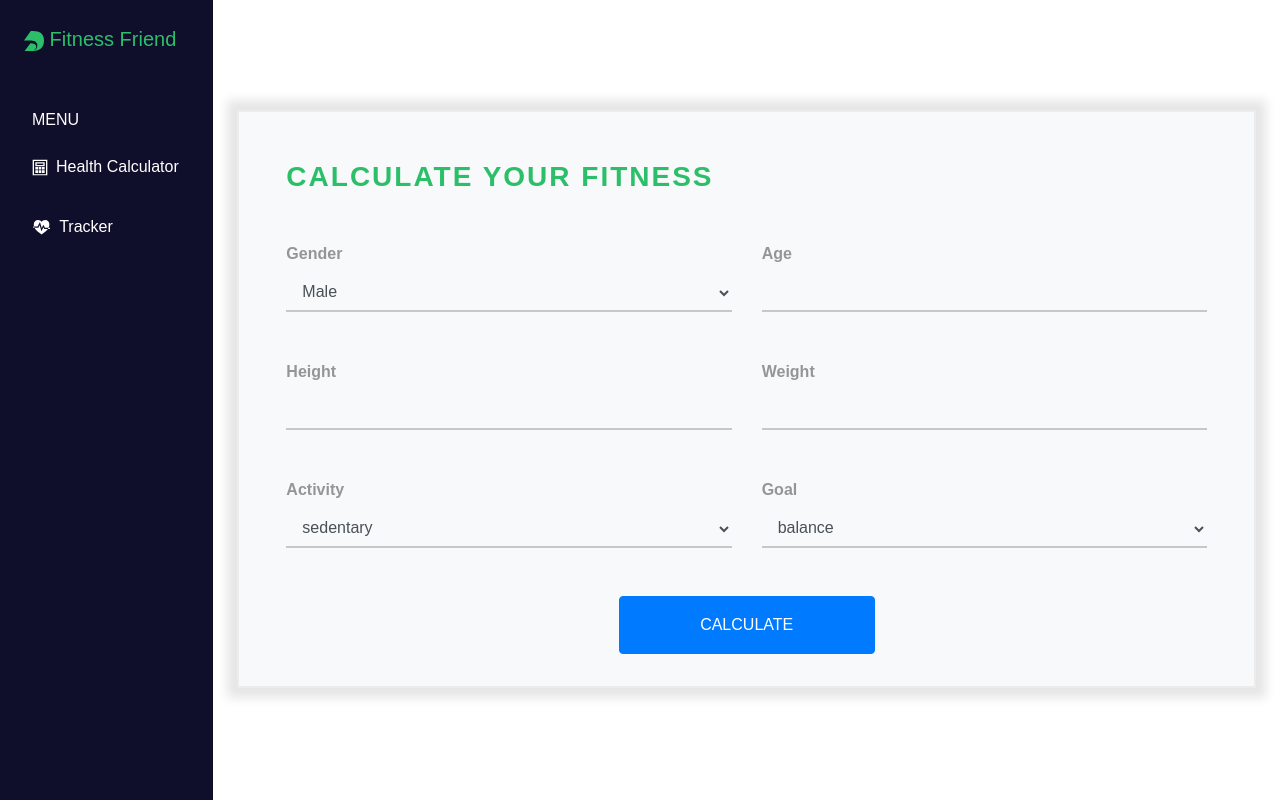
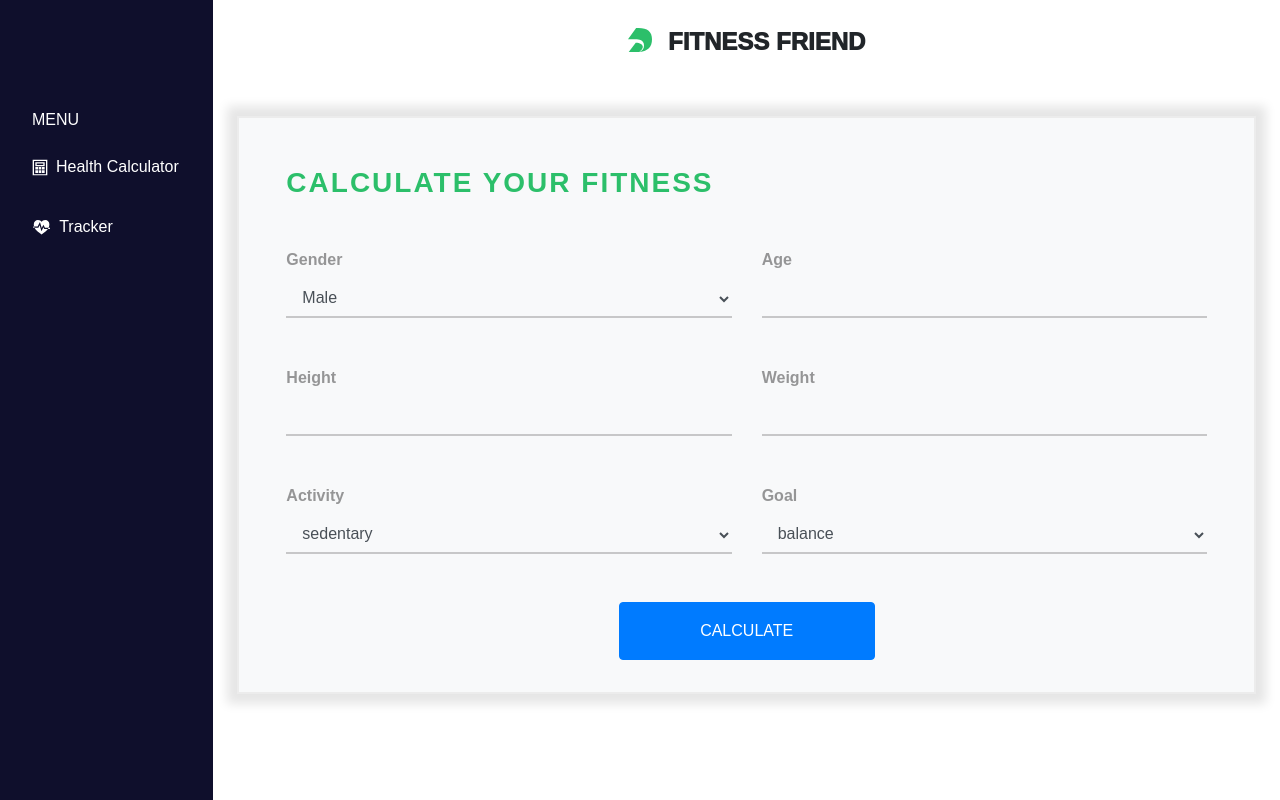
Before and after one commit to pragadesh-k/fitness-friend, a React (Create React App) app: page / in a window 1280 px wide. Built offline with nearby package versions, Linux system fonts and the light colour scheme.

Commit message:
change favicon

```diff
--- a/public/index.html
+++ b/public/index.html
@@ -24,7 +24,7 @@
       work correctly both with client-side routing and a non-root public URL.
       Learn how to configure a non-root public URL by running `npm run build`.
     -->
-    <title>Fitness Friend</title>
+    <title>FitnessFriend</title>
   </head>
   <body>
     <noscript>You need to enable JavaScript to run this app.</noscript>
--- a/src/components/header.js
+++ b/src/components/header.js
@@ -1,21 +1,22 @@
 import { Col, Navbar, NavbarBrand } from "react-bootstrap";
 import { SiDeepnote } from "react-icons/si";
+import { BsFillCloudSunFill } from "react-icons/bs";
 
 const Header = (props) => {
   return (
     <Navbar id="header" className="p-0 align-items-stretch">
       <NavbarBrand className="col-sm-3 col-lg-2 mr-0 p-4" id="left-face">
-        <SiDeepnote color="#2cbf6a" /> Fitness Friend
+        {/* <SiDeepnote color="#2cbf6a" /> Fitness Friend */}
       </NavbarBrand>
-      {/* <Col className="p-4 d-flex" id="right-face">
+      <Col className="p-4 d-flex" id="right-face">
         <div id="project-title" className="mx-auto">
           <SiDeepnote
             color="#2cbf6a"
-            style={{ marginRight: "1rem", verticalAlign: "middle" }}
+            style={{ marginRight: "1rem", verticalAlign: "text-top" }}
           />
-          fitness friend
+          <span>fitness friend</span>
         </div>
-      </Col> */}
+      </Col>
     </Navbar>
   );
 };
```
Also changed, not shown: public/favicon.png.
